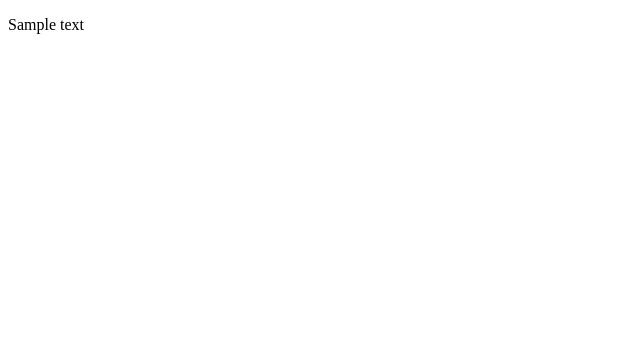
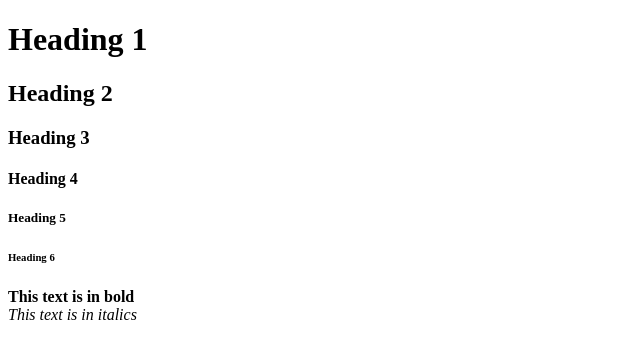
Before and after one commit to atulya9/top, a plain HTML site: page html-boilerplate/index.html in a window 1280 px wide. Shown: the whole page, without its empty margins (0-640 px from the left). Drawn offline with Linux system fonts and the light colour scheme.

Commit message:
Added headings and b/i

```diff
--- a/html-boilerplate/index.html
+++ b/html-boilerplate/index.html
@@ -8,8 +8,16 @@
     </head>
 
     <body>
+        <h1>Heading 1</h1>
+        <h2>Heading 2</h2>
+        <h3>Heading 3</h3>
+        <h4>Heading 4</h4>
+        <h5>Heading 5</h5>
+        <h6>Heading 6</h6>
         <p>
-            Sample text
+            <!--This is a comment tag-->
+            <strong>This text is in bold</strong> <br>
+            <em>This text is in italics</em>
         </p>
     </body>
 </html>
```
